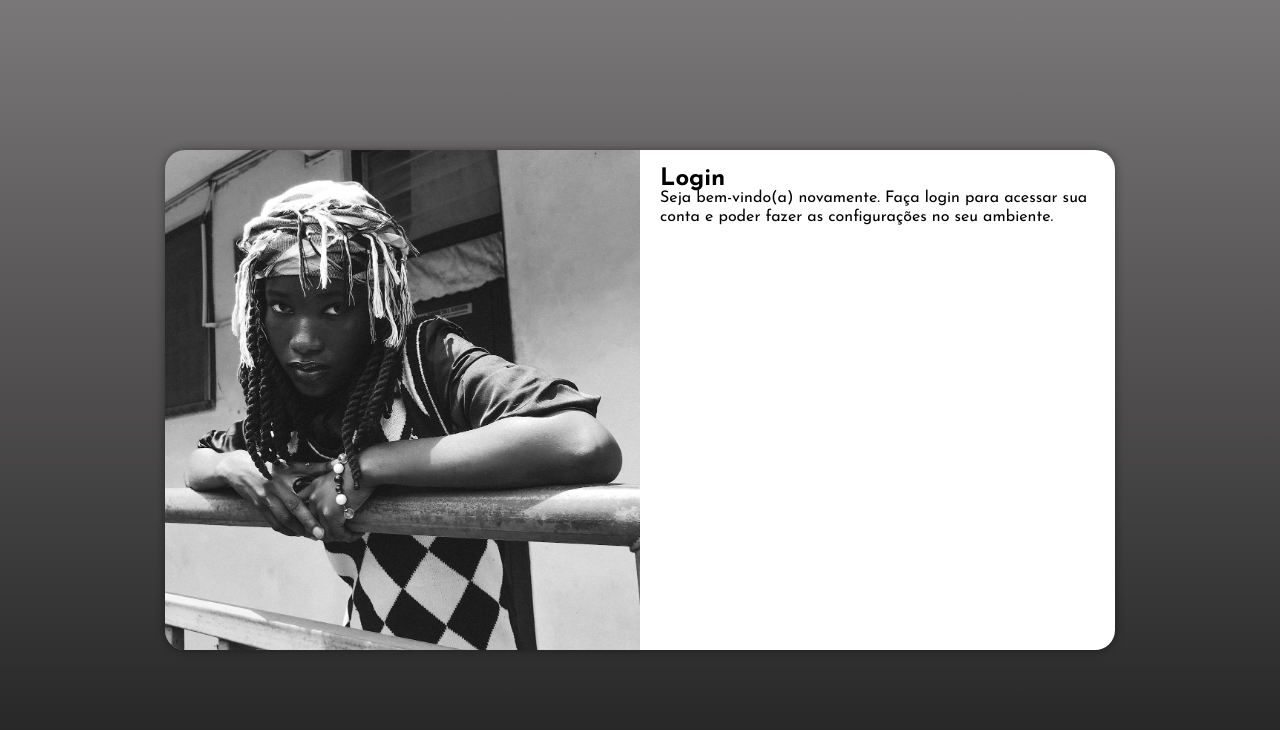
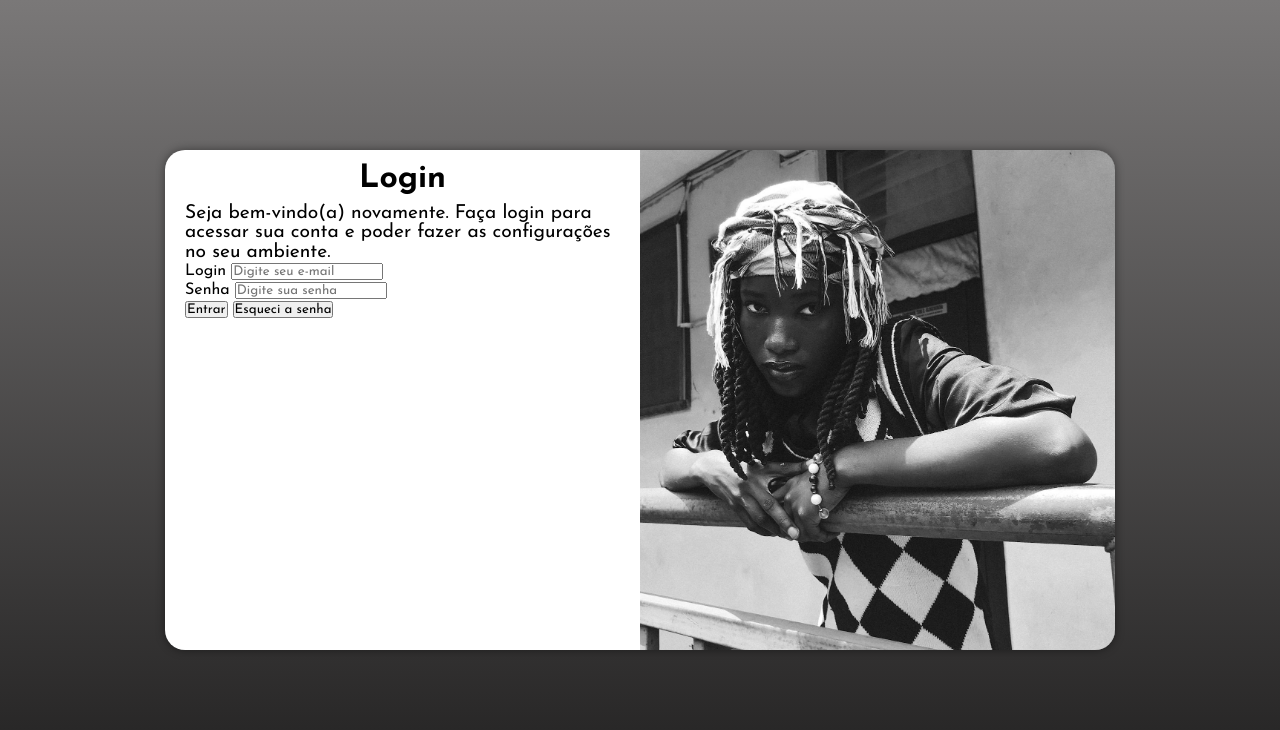
Before and after one commit to nyersand/projeto-login, a plain HTML site: page index.html in a window 1280 px wide. Drawn offline with Linux system fonts and the light colour scheme.

Commit message:
adicionei o formulário

```diff
--- a/index.html
+++ b/index.html
@@ -16,8 +16,17 @@
             <div class="formulário">
                 <h1>Login</h1>
                 <p>Seja bem-vindo(a) novamente. Faça login para acessar sua conta e poder fazer as configurações no seu ambiente.</p>
-                <form action="login.php" method="post">
-
+                <form action="login.php" method="post" autocomplete="on">
+                    <div class="campo">
+                        <label for="login">Login</label>
+                        <input type="email" name="login" id="ilogin" placeholder="Digite seu e-mail" autocomplete="email" required maxlength="40">
+                    </div>
+                    <div class="campo">
+                        <label for="isenha">Senha</label>
+                        <input type="password" name="Senha" id="isenha" placeholder="Digite sua senha" autocomplete="current-password" required minlength="8" maxlength="20">
+                    </div>
+                    <input type="submit" value="Entrar">
+                    <button>Esqueci a senha</button>
                 </form>
             </div>
         </section>
--- a/style/media-query.css
+++ b/style/media-query.css
@@ -33,13 +33,21 @@
     }
 
     .imagem{
-        float: left;
+        float: right;
         width: 50%;
         height: 100%;
     }
 
     .formulário{
-        float: right;
+        float: left;
         width: 50%;
     }
+
+    .formulário h1{
+        font-size: 2em;
+    }
+
+    .formulário p{
+        font-size: 1.2em;
+    }
 }
--- a/style/style.css
+++ b/style/style.css
@@ -55,3 +55,12 @@ main{
     padding: 20px;
     line-height: 1.2em;
 }
+
+.formulário h1{
+    text-align: center;
+    margin-bottom: 15px;
+}
+
+.formulário p{
+    font-size: 0.8em;
+}
```
